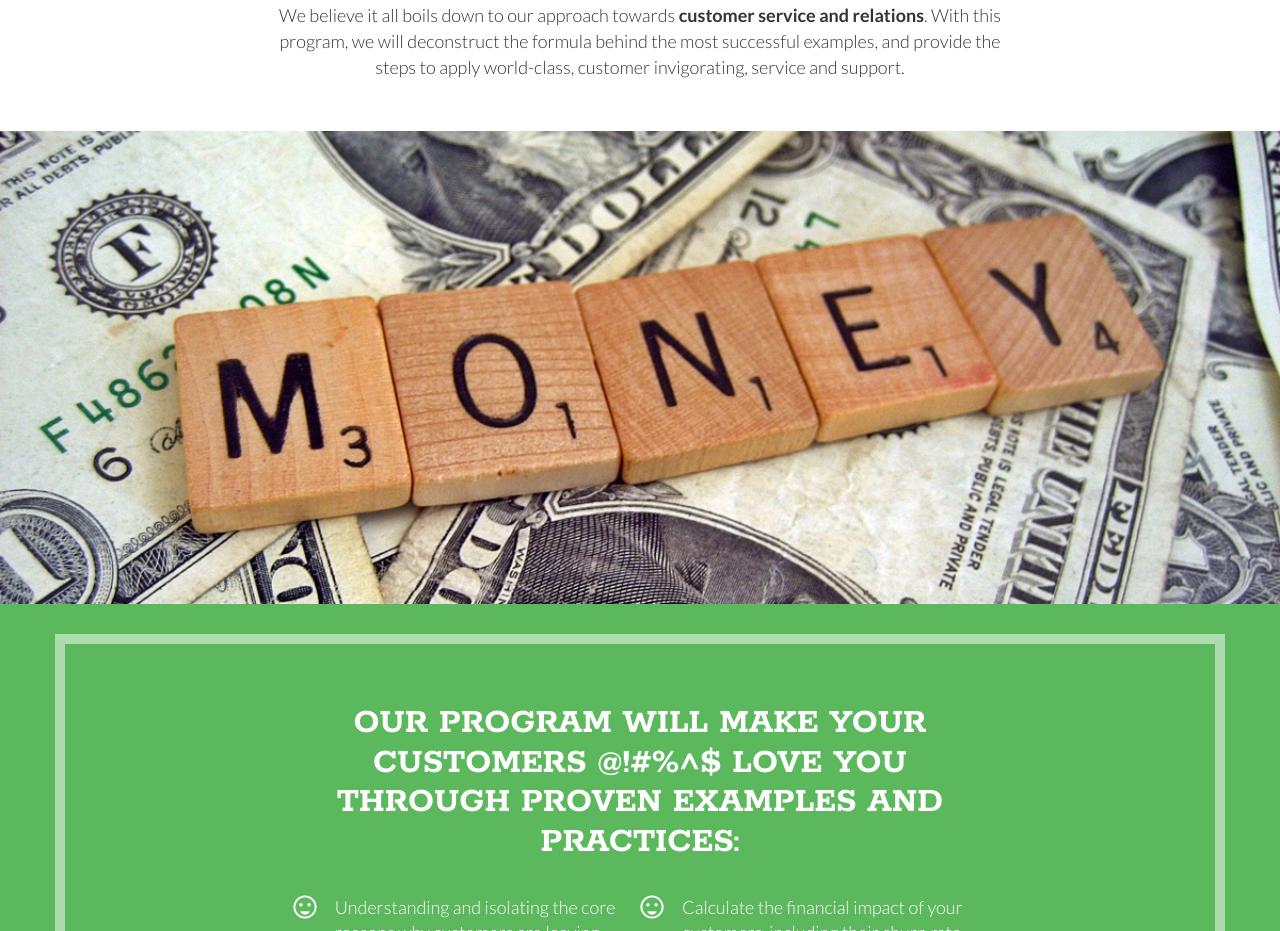
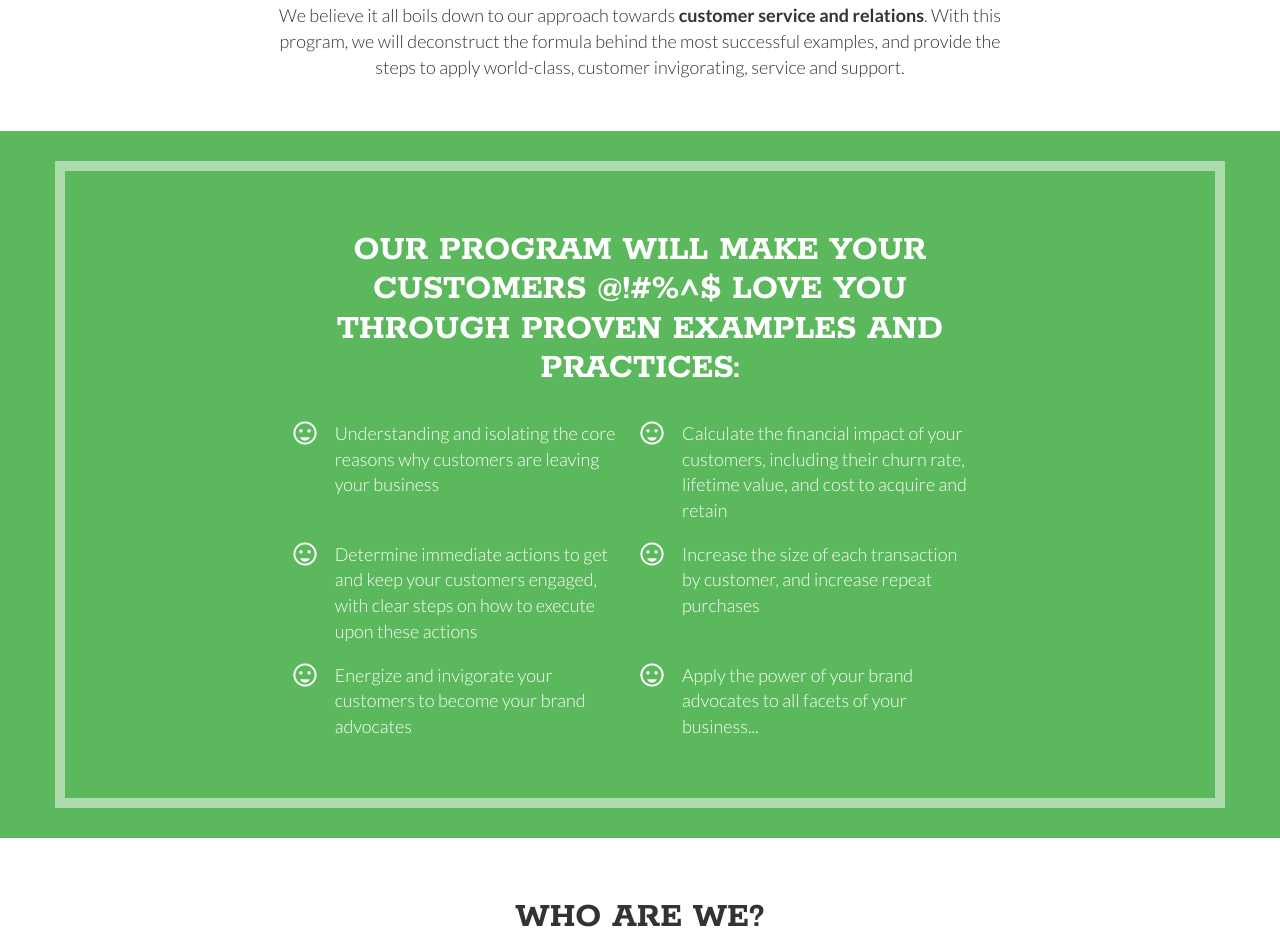
Before and after one commit to getcustomerstoloveyou/getcustomerstoloveyou.github.io, a plain HTML site: page index.html in a window 1280 px wide. Shown: the part 1330-2261 px from the top of the page. Drawn offline with nearby package versions, Linux system fonts and the light colour scheme; a script that the page names is missing.

Commit message:
Removed money header image

```diff
--- a/index.html
+++ b/index.html
@@ -49,9 +49,6 @@
   </div>
 
   <div class="container-fluid benefits">
-    <div class="row">
-      <img src="assets/images/money.jpg" alt="Money"  class="header-image"  />
-    </div>
     <div class="container outline">
       <div class="row">
         <div class="col-md-8 col-md-offset-2">
```
Also changed, not shown: assets/images/money.jpg (deleted).
